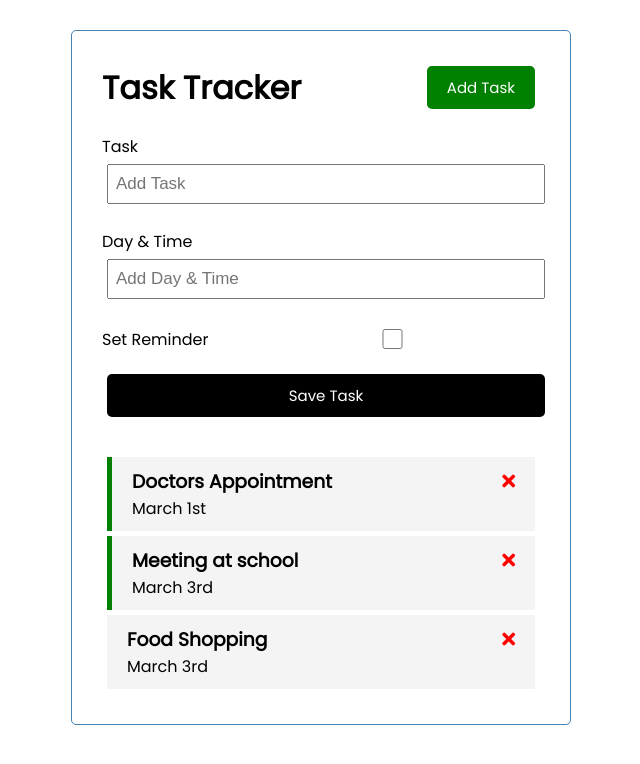
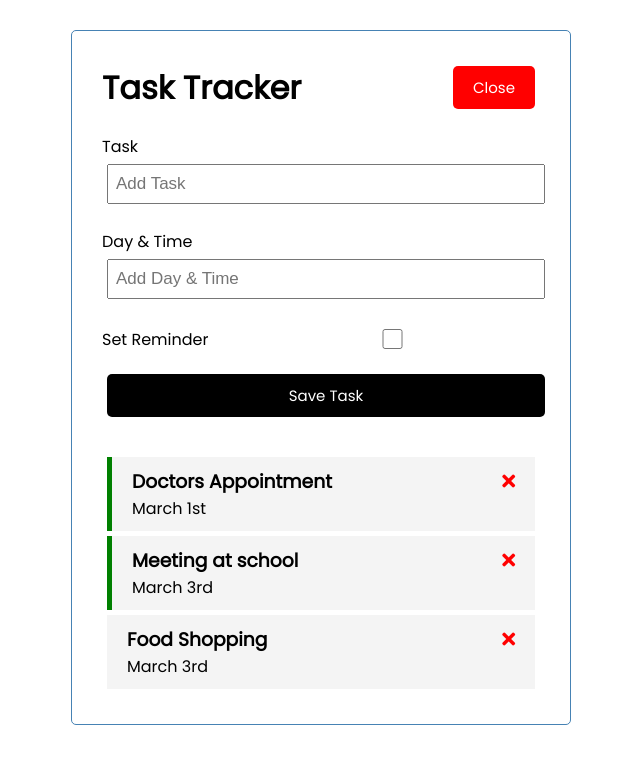
Before and after one commit to rostovsaor/vue-crash-2021, a Vue app: page / in a window 1280 px wide. Both pictures are taken after a click on the button "Add Task". Shown: the top 764 px of the page, without its empty margins (319-959 px from the left). Built offline with nearby package versions, Linux system fonts and the light colour scheme.

Commit message:
chore: make toggle new task form button functional

```diff
--- a/src/App.vue
+++ b/src/App.vue
@@ -1,7 +1,9 @@
 <template>
   <div class="container">
-    <Header title="Task Tracker" />
-    <AddTask @add-task="addTask" />
+    <Header @toggle-add-task="toggleAddTask" title="Task Tracker" :showAddTask="showAddTask"/>
+    <div v-show="showAddTask">
+      <AddTask @add-task="addTask" />
+    </div>
     <Tasks
       @toggle-reminder="toggleReminder"
       @delete-task="deleteTask"
@@ -24,10 +26,16 @@
   },
   data() {
     return {
-      tasks: []
+      tasks: [],
+      showAddTask: false
     }
   },
   methods: {
+    toggleAddTask() {
+      this.showAddTask = !this.showAddTask
+      console.log(this.showAddTask)
+    },
+
     addTask(task) {
       this.tasks = [...this.tasks, task]
     },
--- a/src/components/Button.vue
+++ b/src/components/Button.vue
@@ -17,7 +17,8 @@
   },
   methods: {
     onClick() {
-      console.log("click");
+      // console.log("click");
+      this.$emit('toggle-add-task')
     }
   }
 }
--- a/src/components/Header.vue
+++ b/src/components/Header.vue
@@ -1,24 +1,30 @@
 <template>
   <header>
-    <h1>{{title}}</h1>
-    <Button text="Add Task" color="green" />
+    <h1>{{ title }}</h1>
+    <Button
+      @toggle-add-task="$emit('toggle-add-task')"
+      :text=" showAddTask ? 'Close' : 'Add Task' "
+      :color=" showAddTask ? 'red' : 'green'"
+
+    />
   </header>
 </template>
 
 <script>
-import Button from './Button'
+import Button from "./Button";
 export default {
-    name: 'Header',
+  name: "Header",
   props: {
     title: {
       type: String,
-        default: 'Nothing to see',
-      }
+      default: "Nothing to see"
+    },
+    showAddTask: Boolean,
   },
   components: {
-      Button
-    }
-  }
+    Button,
+  },
+};
 </script>
 
 <style scoped>
```
Lines whose indentation alone changed are shown as unchanged.
